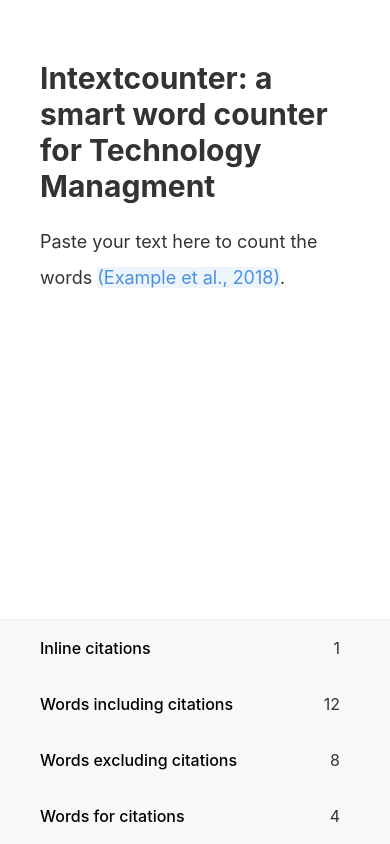
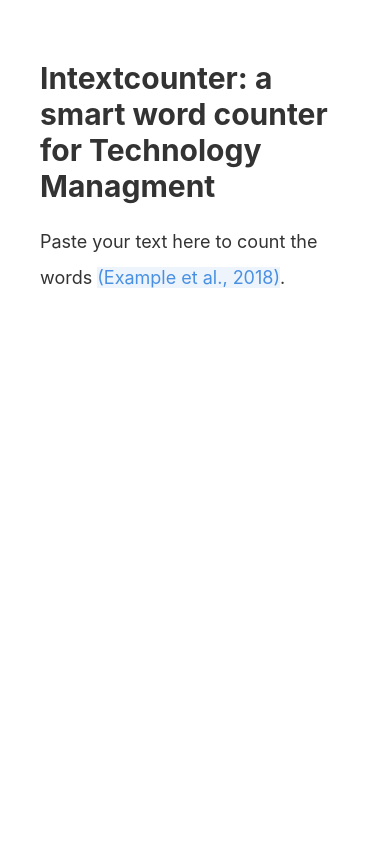
Before and after one commit to Thymo/intextcounter, a React (Create React App) app: page / in a window 390 px wide. Shown: the top 844 px of the page. Built offline with nearby package versions, Linux system fonts and the light colour scheme.

Commit message:
fixed a bug: position relative of mobile footer needed a top attribute.

```diff
--- a/src/App.js
+++ b/src/App.js
@@ -60,6 +60,7 @@ const Footer = styled.div`
 
 const MobileFooter = styled.div`
   position: relative;
+  top: 100%;
   background-color: #f8f8f8;
   border-top: 1px solid #eee;
   display: none;
```
